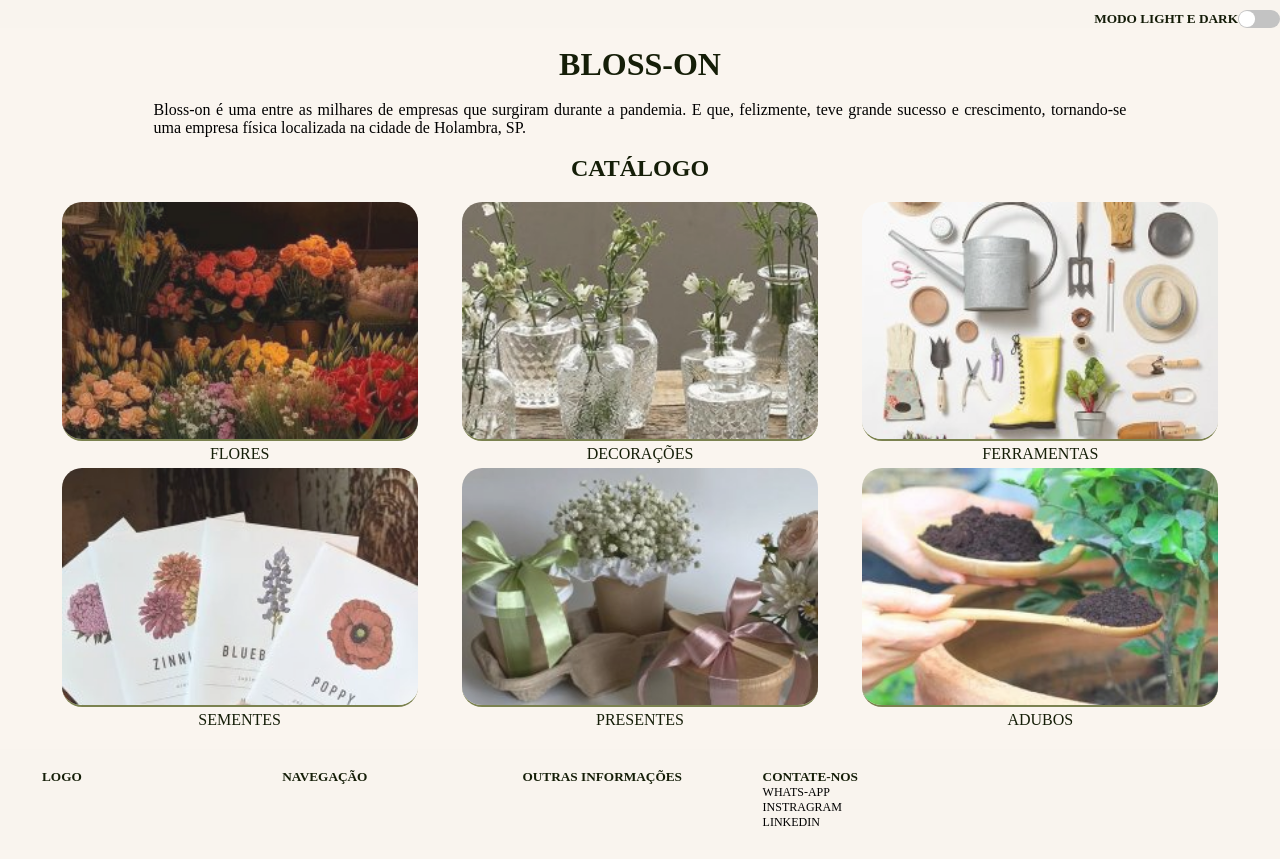
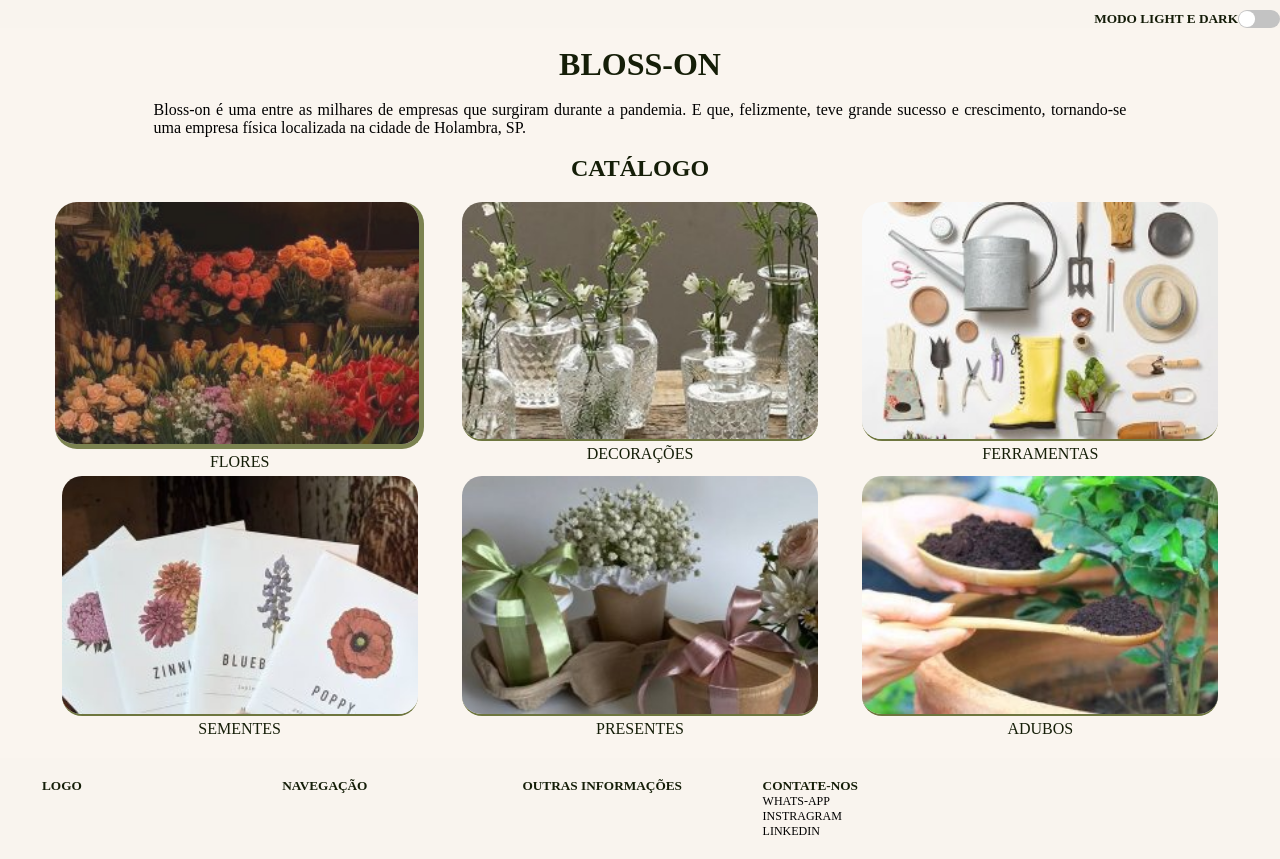
Before and after one commit to NatanFernando/BLOSS-ON, a plain HTML site: page index.html in a window 1280 px wide. In both pictures the pointer is over the picture 239 px from the left and 321 px from the top of the page. Drawn offline with Linux system fonts and the light colour scheme.

Commit message:
end images
end images

```diff
--- a/css/style.css
+++ b/css/style.css
@@ -3,6 +3,8 @@
     border: 0;
     padding: 0;
 }
+
+/* INÍCIO DO HEADER */
 
 header{
     display: flex;
@@ -19,6 +21,10 @@ body.dark header{
     background-color: #151e08;
     color: #faf5ef;
 }
+
+/* FIM DO HEADER */
+
+/* INÍCIO DO CONTEÚDO */
 
 body{
     background-color: #faf5ef;
@@ -63,6 +69,8 @@ body.dark .text-body{
     color: #faf5ef;
 }
 
+/* INÍCIO DO "BOTÃO DO MODO ESCURO E CLARO */
+
 .trilho{
     width: 42px;
     height: 18px;
@@ -92,10 +100,22 @@ body.dark .text-body{
     background-color: #000000;
 }
 
+/* FIM DO "BOTÃO DO MODO ESCURO E CLARO */
+
 .img-grid-catalogo{
     border-radius: 20px;
     width: 90%;
     height: 30%;
+    border-bottom: 2.5px solid #6e763f;
+}
+
+.img-grid-catalogo:hover{
+    border-radius: 22px;
+    width: 92%;
+    height: 30%;
+    opacity: 0.9;
+    border-right: 5px solid #6e763f;
+    border-bottom: 5px solid #6e763f;
 }
 
 @media (min-width: 280px) and (max-width: 450px){ /* Inserindo a responsividade nas imagens */
@@ -104,14 +124,6 @@ body.dark .text-body{
         width: 90%;
         height: 30%;
     }
-}
-
-.img-grid-catalogo{
-    border-radius: 20px;
-    width: 90%;
-    height: 30%;
-    opacity: 0.9;
-    border-bottom: 2.5px solid #6e763f;
 }
 
 figure{
@@ -140,6 +152,10 @@ body.dark #grid-catalogo{
     background-color: #151e08;
     color: #faf5ef;
 }
+
+/* FIM DO CONTEÚDO */
+
+/* INÍCIO DO FOOTER */
 
 footer{
     background-color:  #f9f4ee;
@@ -174,3 +190,5 @@ body.dark footer{
 body.dark .text-footer{
     color: #faf5ef;
 }
+
+/* FIM DO FOOTER */
```
